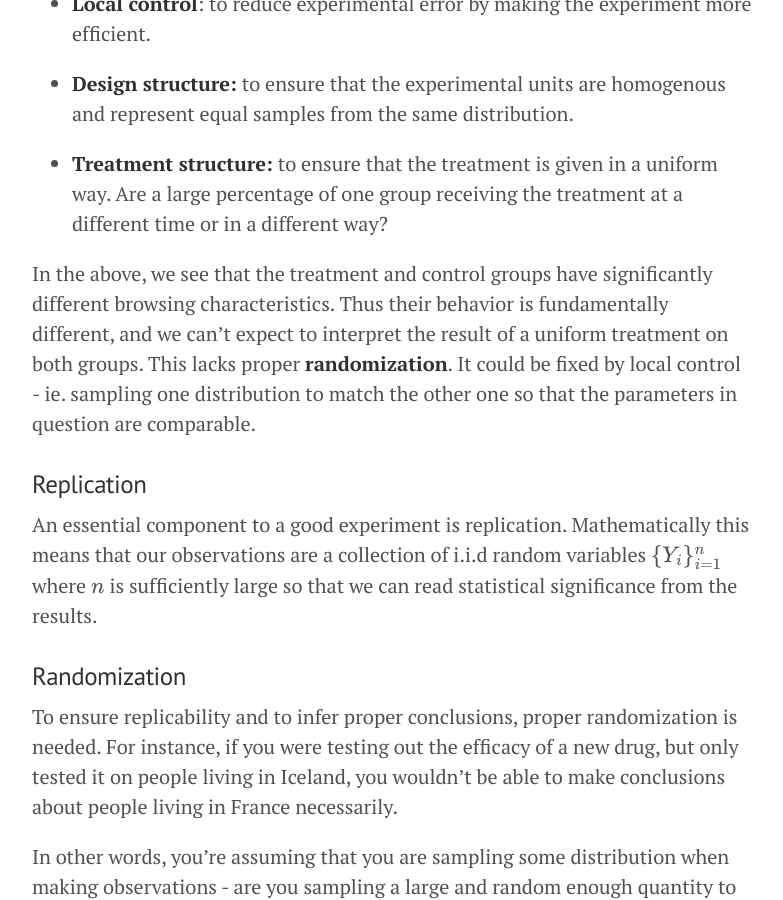
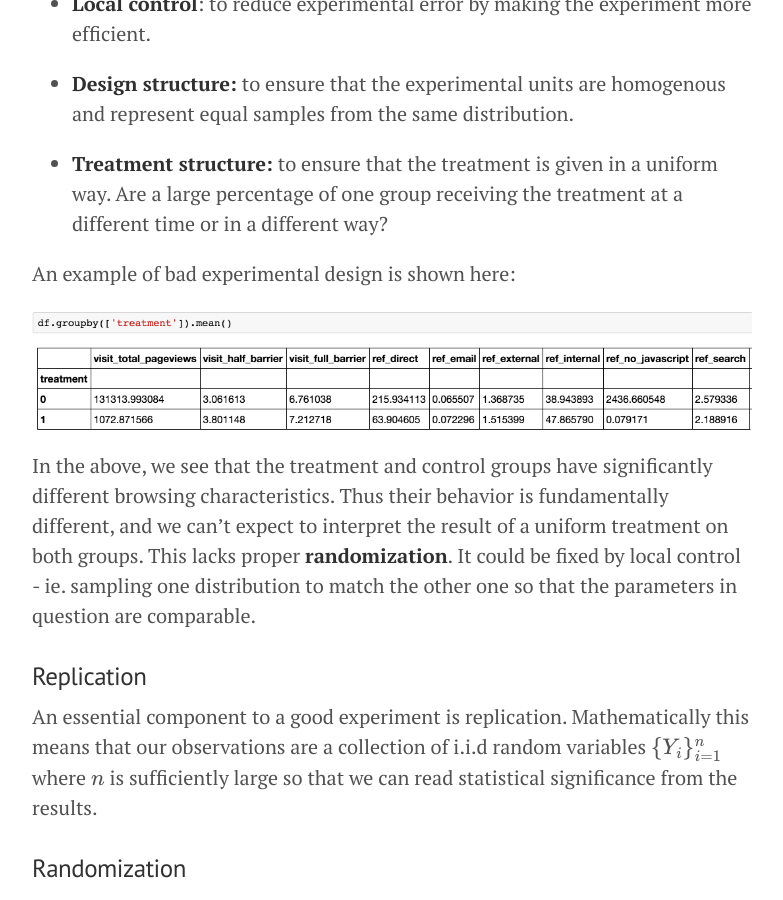
Before and after one commit to doriang102/doriang102.github.io, a Jekyll site: the page built from _posts/2017-06-10-hypothesis-testing-part-2-in-progress.md, in a window 1280 px wide and 900 px high, scrolled down 465 px. Shown: the whole window, without its empty margins (248-1031 px from the left). Built offline with Jekyll 4.4.1, drawn with Linux system fonts in a browser that asks for light colours; our own code applies the rules of GitHub Pages for plain Markdown files; formulas are drawn with MathJax 3.

Commit message:
Update 2017-06-10-hypothesis-testing-part-2-in-progress.md

```diff
--- a/_posts/2017-06-10-hypothesis-testing-part-2-in-progress.md
+++ b/_posts/2017-06-10-hypothesis-testing-part-2-in-progress.md
@@ -12,7 +12,9 @@
 
 - **Treatment structure:** to ensure that the treatment is given in a uniform way. Are a large percentage of one group receiving the treatment at a different time or in a different way?
 
+An example of bad experimental design is shown here:
 
+![](/img/badexp.png?raw=true)
 
 In the above, we see that the treatment and control groups have significantly different browsing characteristics. Thus their behavior is fundamentally different, and we can't expect to interpret the result of a uniform treatment on both groups. This lacks proper **randomization**. It could be fixed by local control - ie. sampling one distribution to match the other one so that the parameters in question are comparable.
 
```
